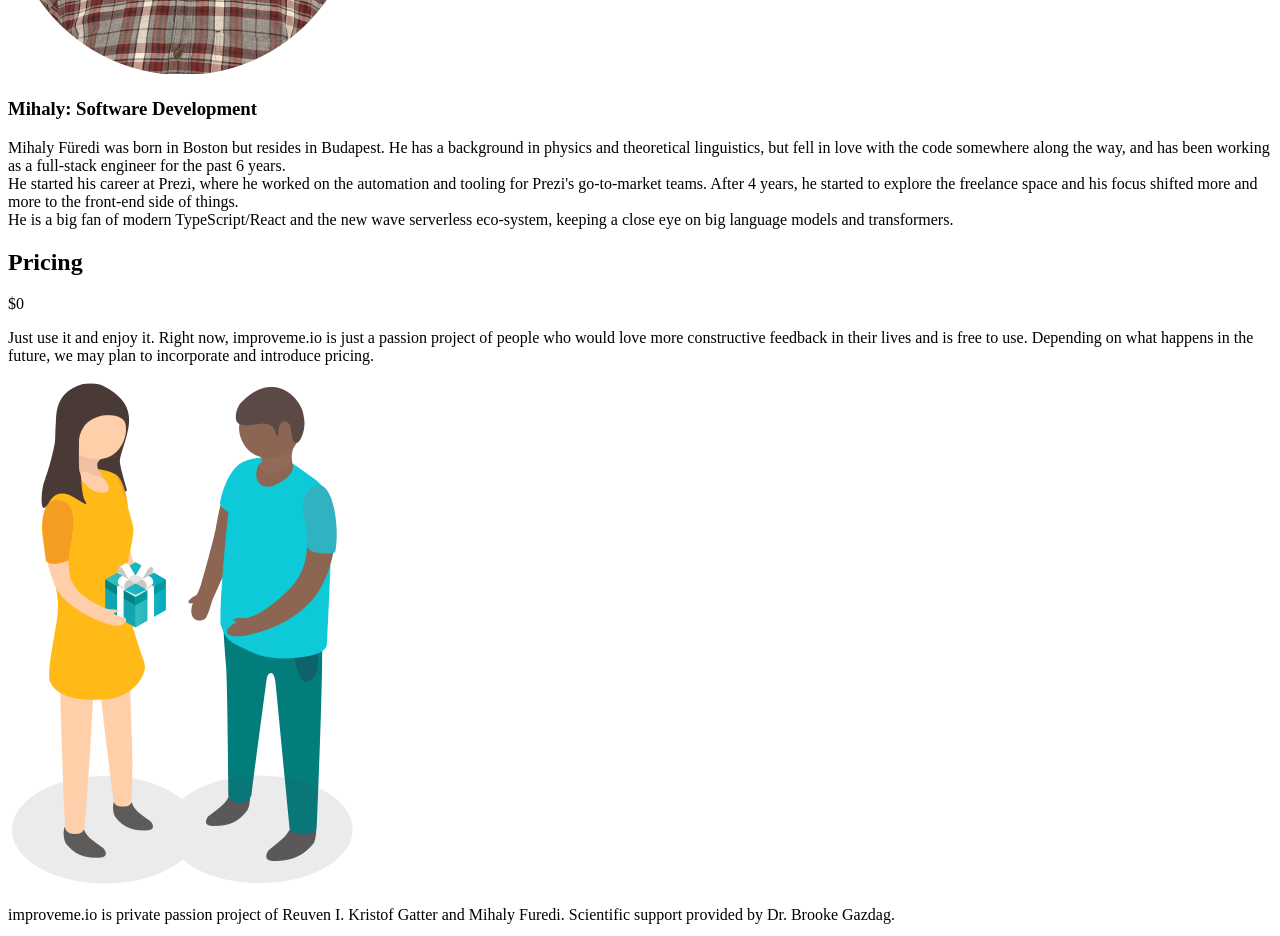
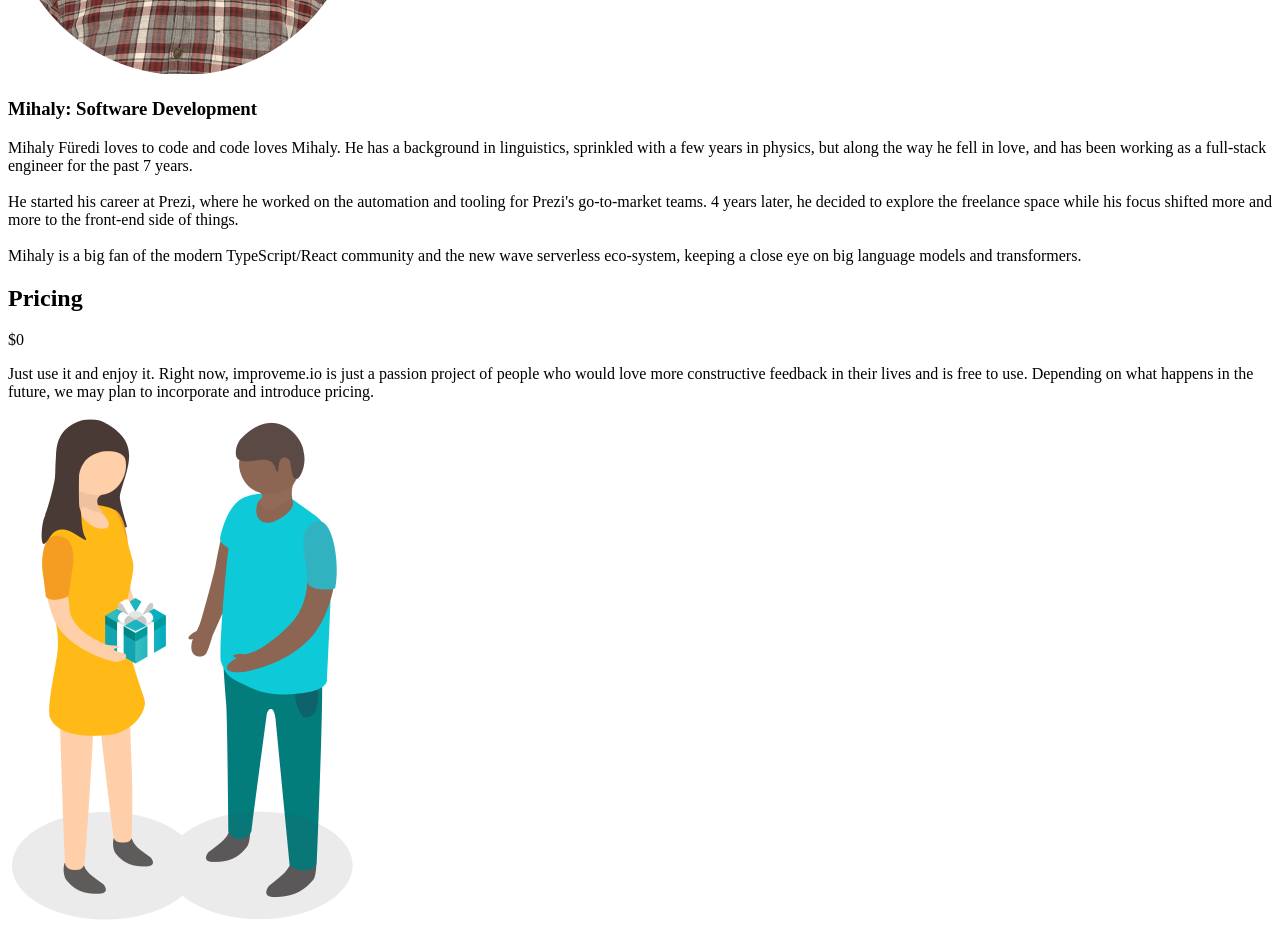
Before and after one commit to improveme-io/imio-product-demo, a Next.js app: page / in a window 1280 px wide. Shown: the part 6420-7356 px from the top of the page. Built offline with nearby package versions, Linux system fonts and the light colour scheme; no server answers.

Commit message:
fix: updates promo text for mihaly

```diff
--- a/src/pages/index.tsx
+++ b/src/pages/index.tsx
@@ -256,7 +256,8 @@ const Home: NextPage = () => {
                 Dr. Brooke Gazdag is a dedicated researcher and trainer who has
                 spent the past decade helping others improve their leadership
                 and negotiation skills to enhance their personal and
-                professional lives. <br />
+                professional lives.
+                <br />
                 <br />
                 Originally from Western New York, she moved to Munich, Germany
                 in 2012 and currently resides in Hamburg. When she is not
@@ -264,7 +265,8 @@ const Home: NextPage = () => {
                 Dr. Gazdag conducts negotiation training and leadership
                 development workshops. She finds joy in the creative process of
                 planning new training and working with diverse groups, and
-                welcomes collaboration opportunities. <br />
+                welcomes collaboration opportunities.
+                <br />
                 <br />
                 Brooke enjoys working with a broad range of audiences, including
                 working professionals and undergraduate students. In 2019, she
@@ -289,19 +291,21 @@ const Home: NextPage = () => {
                 Mihaly: Software Development
               </h3>
               <p className="text-md mb-8 md:max-w-lg">
-                Mihaly Füredi was born in Boston but resides in Budapest. He has
-                a background in physics and theoretical linguistics, but fell in
-                love with the code somewhere along the way, and has been working
-                as a full-stack engineer for the past 6 years.
+                Mihaly Füredi loves to code and code loves Mihaly. He has a
+                background in linguistics, sprinkled with a few years in
+                physics, but along the way he fell in love, and has been working
+                as a full-stack engineer for the past 7 years.
+                <br />
                 <br />
                 He started his career at Prezi, where he worked on the
-                automation and tooling for Prezi&apos;s go-to-market teams.
-                After 4 years, he started to explore the freelance space and his
+                automation and tooling for Prezi&apos;s go-to-market teams. 4
+                years later, he decided to explore the freelance space while his
                 focus shifted more and more to the front-end side of things.
                 <br />
-                He is a big fan of modern TypeScript/React and the new wave
-                serverless eco-system, keeping a close eye on big language
-                models and transformers.
+                <br />
+                Mihaly is a big fan of the modern TypeScript/React community and
+                the new wave serverless eco-system, keeping a close eye on big
+                language models and transformers.
               </p>
             </div>
           </div>
```
